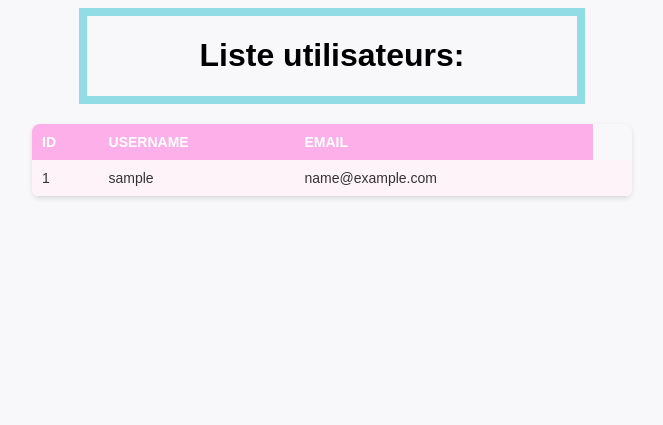
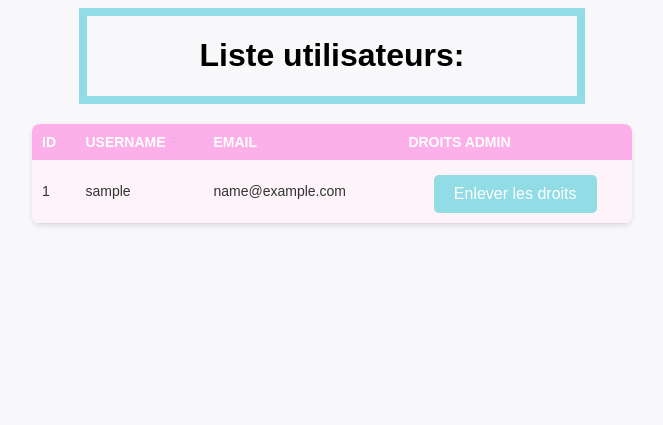
Before and after one commit to lucfly27/auxilium, a Flask app: page /listuser in a window 1280 px wide. Shown: the top 425 px of the page, without its empty margins (308-971 px from the left). Run offline with Flask 3, Linux system fonts and the light colour scheme; a user stored in the database is signed in; tables that the repository leaves empty hold one stand-in row (values such as "Sample post").

Commit message:
Add btn in table for add and remove admin

```diff
--- a/templates/listuser.html
+++ b/templates/listuser.html
@@ -18,6 +18,7 @@
                     <th>Id</th>
                     <th>Username</th>
                     <th>Email</th>
+                    <th>Droits admin</th>
                   </tr>
                 </thead>
                 <tbody>
@@ -28,7 +29,15 @@
                         <td> {{ utilisateur['username'] }} </td>
                         <td> {{ utilisateur['email'] }} </td>
                         <td>
-
+                        {% if utilisateur['admin_perm'] == 1 %}
+                          <form action="/removeadmin/{{ utilisateur['id_utilisateur'] }}" method="GET">
+                            <button type="submit" class="button">Enlever les droits</button>
+                          </form>
+                        {% elif utilisateur['admin_perm'] == 0 %}
+                          <form action="/addadmin/{{ utilisateur['id_utilisateur'] }}" method="GET">
+                            <button type="submit" class="button">Ajouter les droits</button>
+                          </form>
+                        {% endif %}
                         </td>
                       </tr>
                     {% endif %}
```
